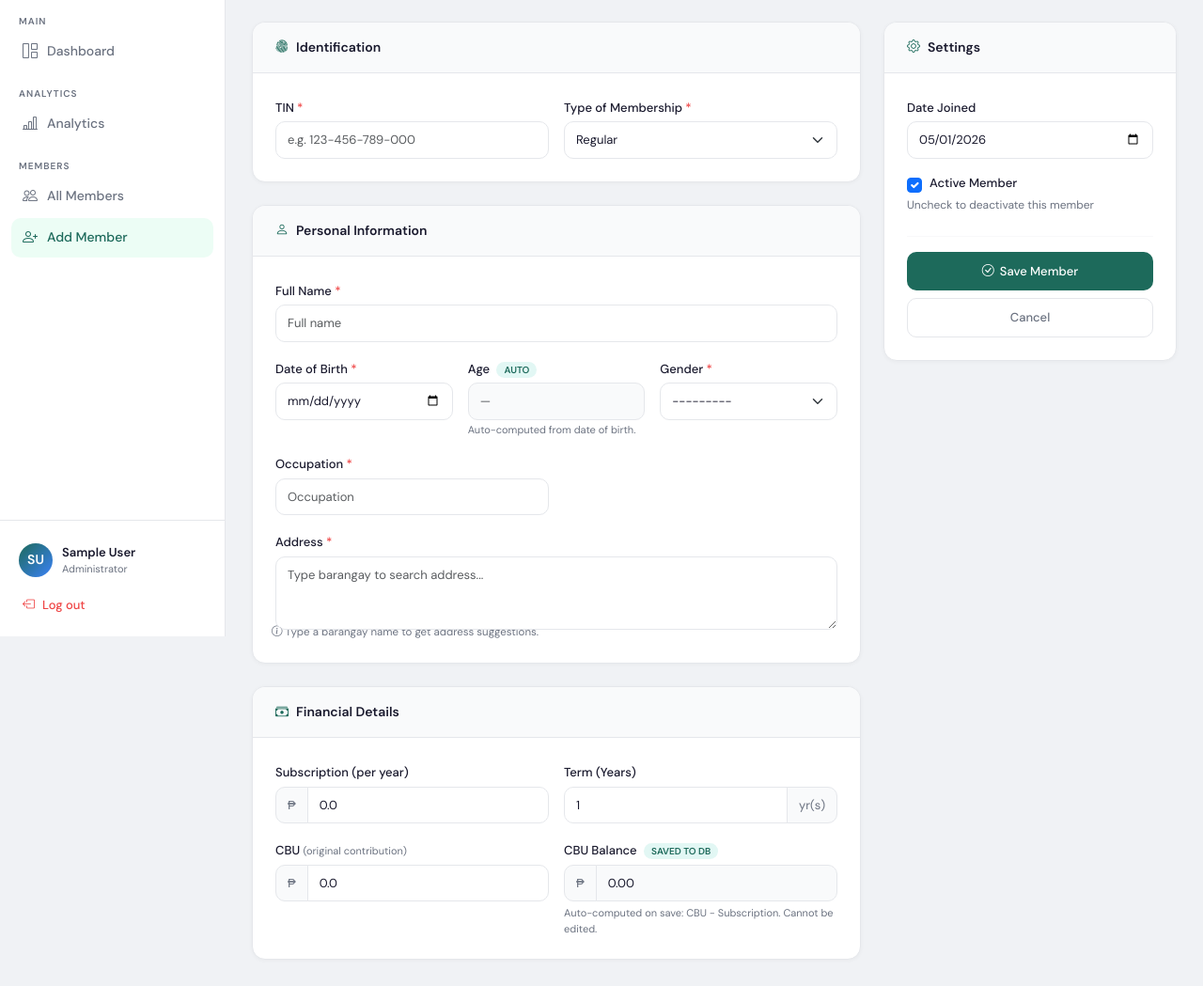
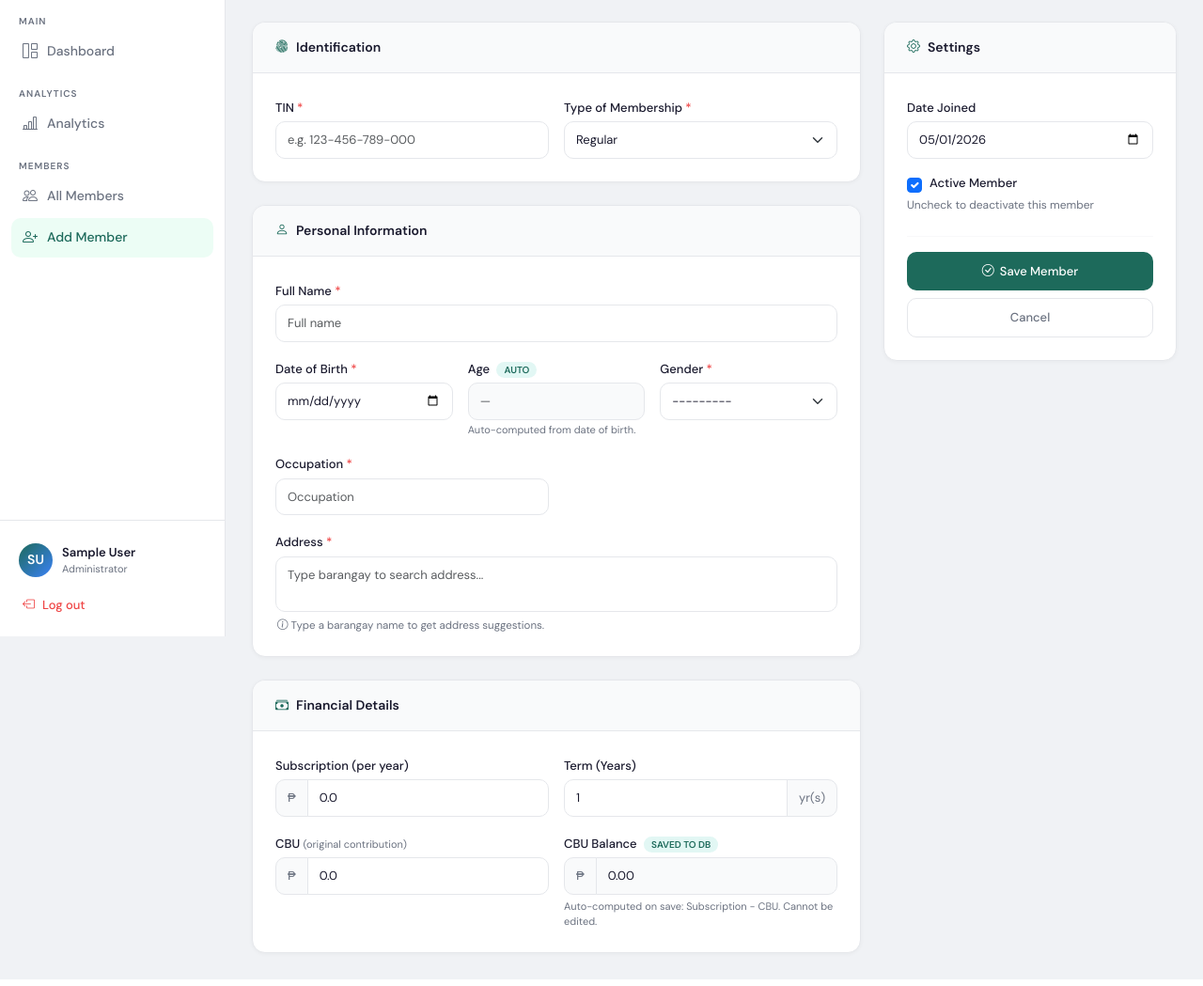
Before and after one commit to mAkOy34-mors/bmakb_system, a Django app: page /members/add/ in a window 1280 px wide. Shown: the part 123-1172 px from the top of the page at 94% size. Run offline with Django 5.2, Linux system fonts and the light colour scheme; the visitor is signed in with stand-in values (Sample User, id 1).

Commit message:
Fixed Form Field

```diff
--- a/apps/membership/forms.py
+++ b/apps/membership/forms.py
@@ -30,9 +30,10 @@ class MemberForm(forms.ModelForm):
             }),
             'address': forms.Textarea(attrs={
                 'class': 'form-control',
-                'rows': 3,
+                'rows': 2,
                 'placeholder': 'Type barangay to search address...',
                 'autocomplete': 'off',
+                'style': 'resize:none;',
             }),
             'type_of_membership': forms.Select(attrs={'class': 'form-select'}),
             'subscription': forms.NumberInput(attrs={
--- a/apps/membership/templates/membership/member_form.html
+++ b/apps/membership/templates/membership/member_form.html
@@ -97,8 +97,9 @@
             </div>
 
             <!-- Address with barangay autocomplete -->
-            <div class="col-12" style="position:relative;">
+            <div class="col-12">
               <label class="form-label">Address <span style="color:#ef4444">*</span></label>
+              <div style="position:relative;">
                 {{ form.address }}
                 <div id="barangay-suggestions" style="
                   display:none;
@@ -114,9 +115,11 @@
                   margin-top:2px;
                 "></div>
               </div>
-            <div style="font-size:11.5px;color:var(--muted,#9ca3af);margin-top:-6px;padding-left:4px;">
+              <div style="font-size:11.5px;color:var(--muted,#9ca3af);margin-top:6px;padding-left:2px;">
                 <i class="bi bi-info-circle"></i> Type a barangay name to get address suggestions.
               </div>
+            </div>
+
           </div>
         </div>
       </div>
@@ -158,7 +161,7 @@
               </div>
             </div>
 
-            <!-- CBU Balance — read-only, computed by JS preview & saved by model.save() -->
+            <!-- CBU Balance -->
             <div class="col-md-6">
               <label class="form-label">
                 CBU Balance
@@ -175,7 +178,7 @@
               </div>
               <div id="cbu-balance-hint" style="font-size:11.5px;margin-top:4px;"></div>
               <div style="font-size:11px;color:var(--muted,#9ca3af);margin-top:2px;">
-                Auto-computed on save: CBU − Subscription. Cannot be edited.
+                Auto-computed on save: Subscription − CBU. Cannot be edited.
               </div>
             </div>
 
```
Lines whose indentation alone changed are shown as unchanged.
